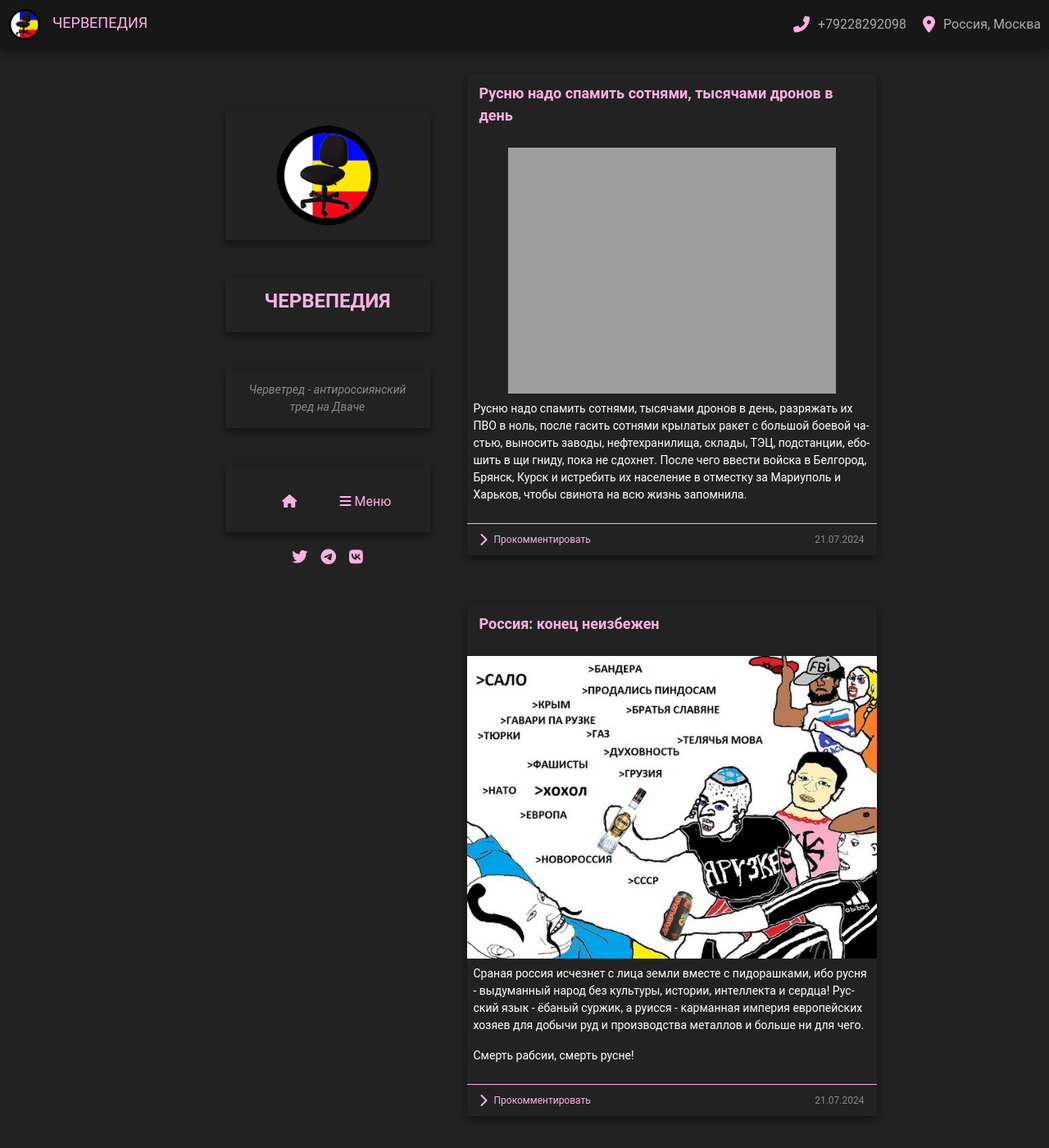
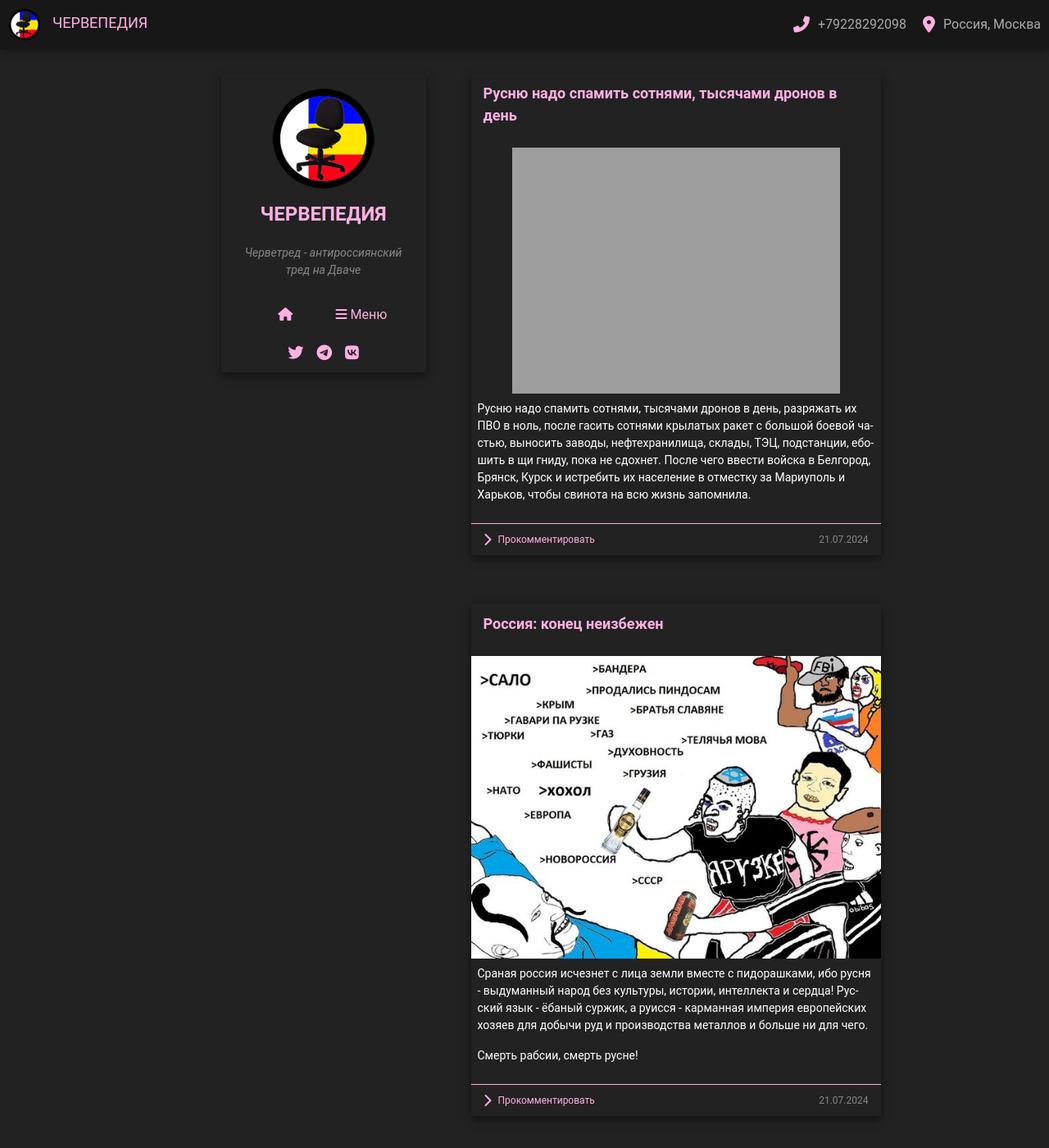
Before and after one commit to chervepedia/chervepedia.github.io, a Jekyll site: the page built from index.html, in a window 1280 px wide and 1400 px high. Shown: the whole window at 82% size. Built offline with Jekyll 4.4.1, drawn with Linux system fonts in a browser that asks for light colours; a script that is not in the unit is left out; the list of posts is cut into pages by our own code; comment, search, counter and statistics services are not loaded.

Commit message:
Update style.csso

```diff
--- a/assets/css/style.css
+++ b/assets/css/style.css
@@ -303,8 +303,8 @@ body {
 }
 
 /* Стили для сайдбара */
-.sidebar > *:not(:last-child) {
-    margin-bottom: 10px;                background-color: #222;
+.sidebar {
+    background-color: #222;
     text-align: center;
     padding: 15px;
     margin-bottom: 20px;
@@ -313,19 +313,17 @@ body {
     top: 20px;
     width: 100%;
     max-width: 300px; /* Ширина сайдбара */
-    margin-right: 45px;
+    margin-right: 55px;
     box-shadow: 0px 4px 10px rgba(0, 0, 0, 0.5);
 }
 
-/*  для иконок социальных сетей в сайдбаре */
-.sidebar .social-icons-sidebar {
+/* Иконки социальных сетей в сайдбаре */
+.social-icons-sidebar {
     display: flex;
     justify-content: center; /* Центрирование всех элементов по горизонтали */
     gap: 16px;
-    margin-top: 10px; /* Отступ от меню */
 }
 
-/* Цвет и стили для ссылок социальных иконок */
 .social-icons-sidebar a {
     display: flex;
     justify-content: center;  /* Центрирование контента внутри ссылки по горизонтали */
@@ -336,7 +334,6 @@ body {
     transition: color 0.3s;
 }
 
-/* Цвет при наведении */
 .social-icons-sidebar a:hover {
     color: #e699c7;
 }
@@ -346,7 +343,7 @@ body {
     display: flex;
     flex-direction: column;
     align-items: center;
-    margin-bottom: 10px;
+    margin-bottom: 14px;
 }
 
 /* Стили для логотипа */
@@ -475,7 +472,7 @@ border-radius: 10px;
     }
 
     .sidebar {
-        margin-right: 45px;
+        margin-right: 55px;
         margin-top: 45px;
         top: 0;
         width: 100%;
```
